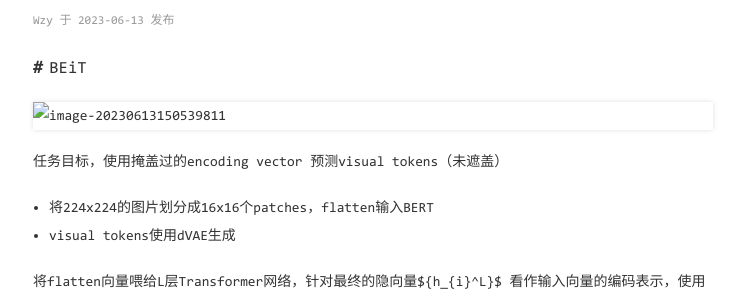
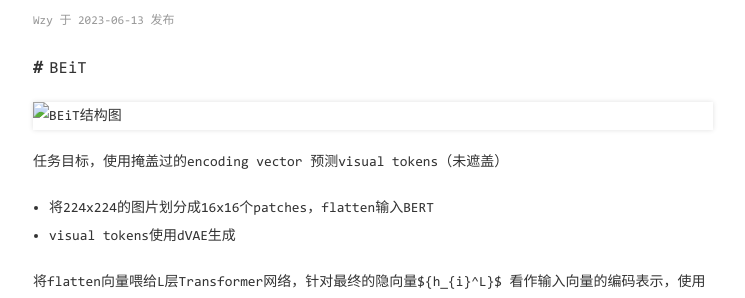
Before and after one commit to SyntaxSmith/wzy461143268.github.io, a Jekyll site: the page built from _posts/2023-06-13-BEIT-读书笔记.md, in a window 1280 px wide. Shown: the part 148-446 px from the top of the page, without its empty margins (267-1012 px from the left). Built offline with Jekyll 4.4.1, drawn with Linux system fonts in a browser that asks for light colours.

Commit message:
Update 2023-06-13-BEIT-读书笔记.md

```diff
--- a/_posts/2023-06-13-BEIT-读书笔记.md
+++ b/_posts/2023-06-13-BEIT-读书笔记.md
@@ -4,9 +4,9 @@ title: BEIT-读书笔记
 categories: [论文阅读记录]
 ---
 
-## BEiT
+# BEiT
 
-![image-20230613150539811](2023/06/13/BEiT.png)
+![BEiT结构图](2023/06/13/BEiT.png)
 
 任务目标，使用掩盖过的encoding vector 预测visual tokens（未遮盖）
 
```
